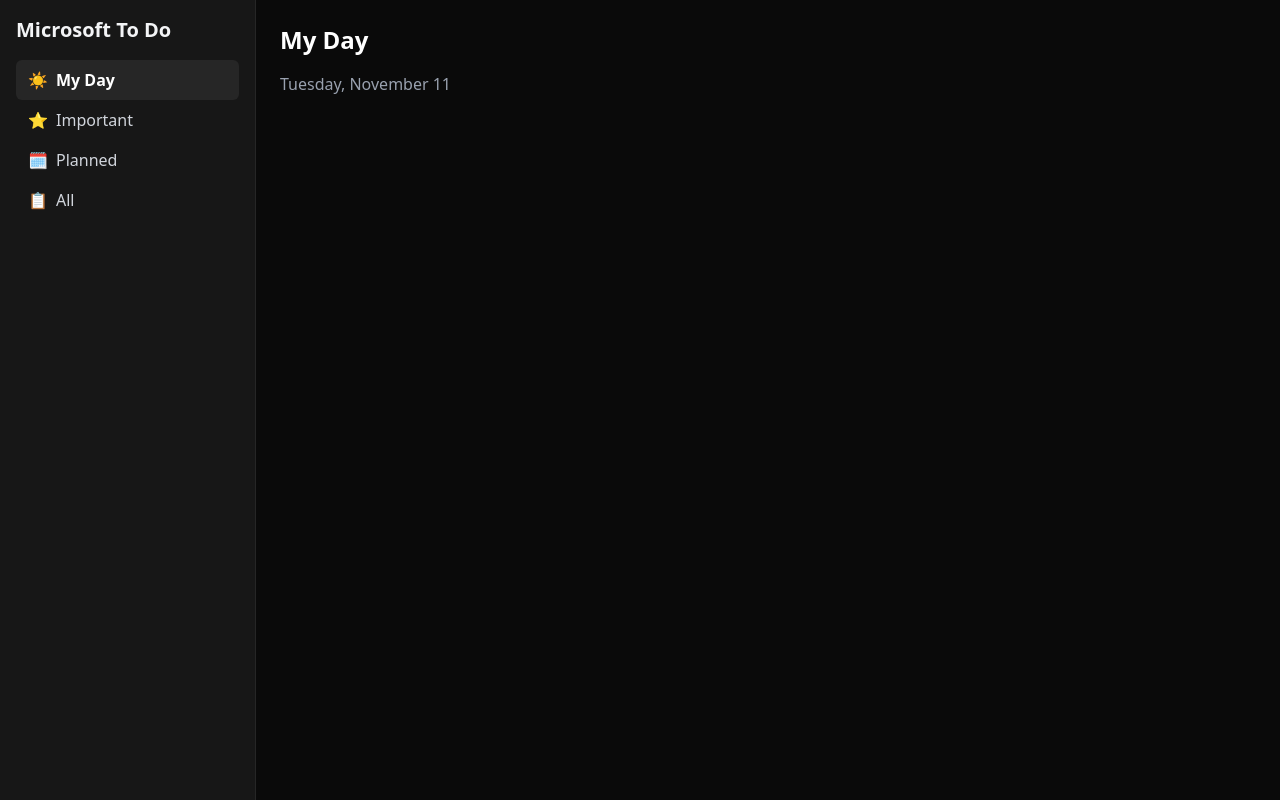
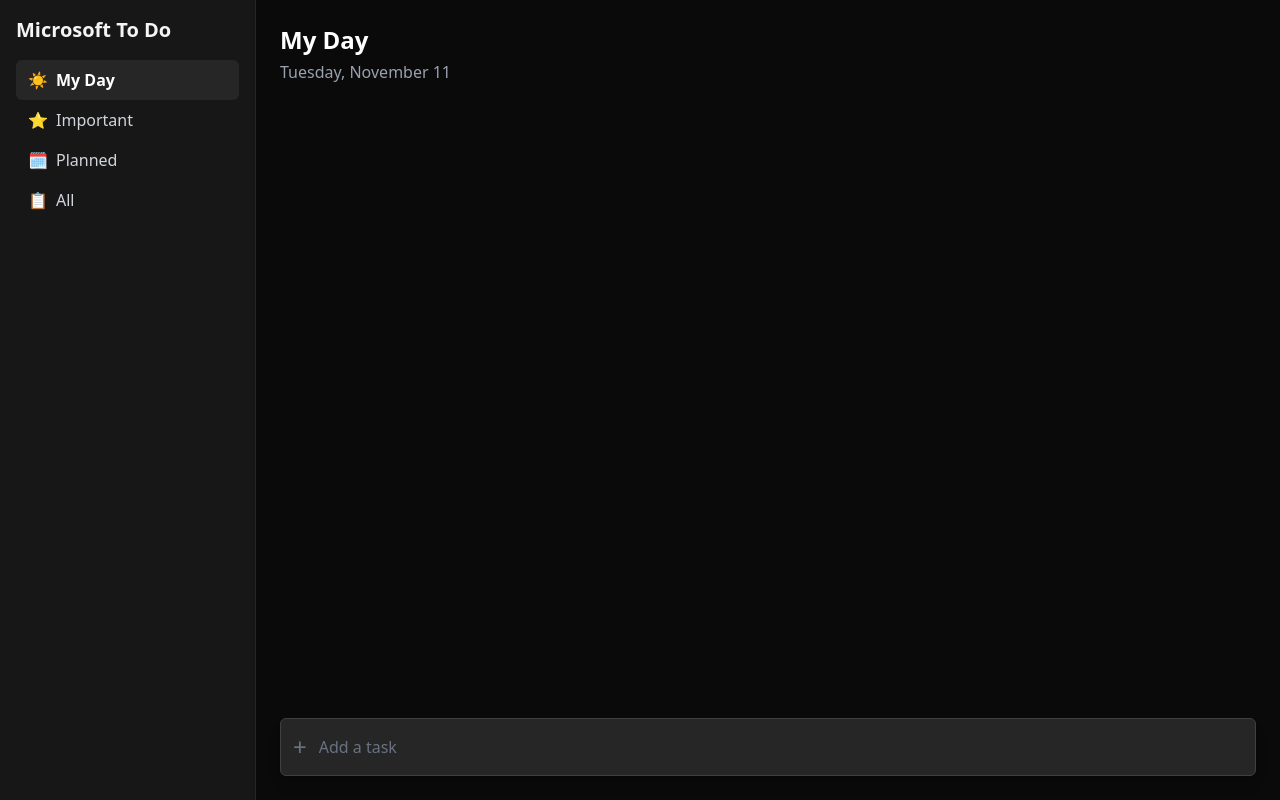
Before and after one commit to MHA2001/NextJS---Clone-Microsotf-Todo-App, a Next.js app: page / in a window 1280 px wide. Built offline with nearby package versions, Linux system fonts and the light colour scheme.

Commit message:
feat: enable task CRUD via UI and enhance TaskItem

```diff
--- a/app/page.tsx
+++ b/app/page.tsx
@@ -1,11 +1,27 @@
+"use client";
+
 import TaskList from "@/src/components/TaskList";
+import AddTaskForm from "@/src/components/AddTaskForm";
+import { useAppSelector } from "@/src/store/Provider";
+import { selectAllLists, selectSelectedListId } from "@/src/store/listSlice";
 
 export default function Page() {
+  const selectedListId = useAppSelector(selectSelectedListId);
+  const list = useAppSelector(selectAllLists).find((l) => l.id === selectedListId);
+  const listName = list ? list.name : "Unknown List";
+
+  const today = new Date();
+  const options: Intl.DateTimeFormatOptions = { weekday: "long", month: "long", day: "numeric" };
+  const dateString = today.toLocaleDateString("en-US", options);
+
   return (
-    <section>
-      <h1 className="text-2xl font-semibold mb-4">My Day</h1>
-      <p className="text-gray-400 mb-6">Tuesday, November 11</p>
-      <TaskList />
+    <section className="h-full flex flex-col">
+      <h1 className="text-2xl font-semibold mb-1">{listName}</h1>
+      <p className="text-gray-400 mb-6">{dateString}</p>
+      <div className=" flex-1 | flex flex-col justify-between gap-3">
+        <TaskList />
+        <AddTaskForm />
+      </div>
     </section>
   );
 }
--- /dev/null
+++ b/src/components/AddTaskForm.tsx
@@ -0,0 +1,50 @@
+"use client";
+
+import { useState } from "react";
+import { useAppDispatch, useAppSelector } from "../store/Provider";
+import { addTask } from "../store/taskSlice";
+import { selectSelectedListId } from "../store/listSlice";
+import { Task } from "../types/task";
+
+export default function AddTaskForm() {
+  const [title, setTitle] = useState("");
+  const dispatch = useAppDispatch();
+  const selectedListId = useAppSelector(selectSelectedListId);
+
+  function handleSubmit(e: React.FormEvent) {
+    e.preventDefault();
+    if (!title.trim()) return;
+    const newTaskPayload: Omit<Task, "id" | "createdAt" | "updatedAt"> = {
+      title: title.trim(),
+      listId: selectedListId,
+      completed: false,
+      important: false,
+      isMyDay: selectedListId === "my-day",
+    };
+
+    dispatch(addTask(newTaskPayload));
+    setTitle(""); // Clear the input field
+  }
+
+  return (
+    <form onSubmit={handleSubmit} className="">
+      <div className="flex items-center bg-neutral-800 p-3 rounded-md shadow-lg border border-neutral-700">
+        <button
+          type="submit"
+          className="text-2xl text-gray-500 hover:text-blue-500 transition-colors mr-3"
+          aria-label="Add Task"
+        >
+          +
+        </button>
+        <input
+          type="text"
+          value={title}
+          onChange={(e) => setTitle(e.target.value)}
+          placeholder="Add a task"
+          className="flex-1 bg-transparent text-white focus:outline-none placeholder-gray-500"
+          required
+        />
+      </div>
+    </form>
+  );
+}
--- a/src/components/TaskItem.tsx
+++ b/src/components/TaskItem.tsx
@@ -1,26 +1,66 @@
 "use client";
 
 import { Task } from "@/src/types/task";
+import { useAppDispatch } from "../store/Provider";
+import { toggleImportant, deleteTask, toggleCompletion } from "../store/taskSlice";
 
 type TaskItemProps = {
   task: Task;
-  onToggle: (id: string) => void;
 };
 
-export default function TaskItem({ task, onToggle }: TaskItemProps) {
+export default function TaskItem({ task }: TaskItemProps) {
+  const dispatch = useAppDispatch();
+
+  function onToggle(id: string) {
+    dispatch(toggleCompletion(id));
+  }
+
+  function handleToggleImportant(e: React.MouseEvent) {
+    e.stopPropagation();
+    dispatch(toggleImportant(task.id));
+  }
+
+  function handleDelete(e: React.MouseEvent) {
+    e.stopPropagation();
+    dispatch(deleteTask(task.id));
+  }
+
   return (
     <div
-      className="flex items-center gap-3 p-2 rounded-md hover:bg-neutral-800 cursor-pointer"
+      className="flex items-center gap-3 p-3 rounded-md hover:bg-neutral-800 cursor-pointer transition-all border border-neutral-700"
       onClick={() => onToggle(task.id)}
     >
       <input
         name="TaskCompletionInput"
         type="checkbox"
         checked={task.completed}
-        onChange={() => 0}
+        onChange={() => onToggle(task.id)}
         className="w-4 h-4 accent-blue-500 cursor-pointer"
       />
-      <span className={task.completed ? "line-through text-gray-500" : ""}>{task.title}</span>
+
+      <span className={`flex-1 ${task.completed ? "line-through text-gray-500" : "text-white"}`}>
+        {task.title}
+      </span>
+
+      <div className="flex items-center gap-3">
+        <button
+          onClick={handleToggleImportant}
+          className={`text-xl transition-colors ${
+            task.important ? "text-yellow-400" : "text-gray-600 hover:text-yellow-400"
+          }`}
+          aria-label="Toggle importance"
+        >
+          {task.important ? "⭐" : "☆"}
+        </button>
+
+        <button
+          onClick={handleDelete}
+          className="text-red-500/50 hover:text-red-500 transition-colors"
+          aria-label="Delete task"
+        >
+          ✕
+        </button>
+      </div>
     </div>
   );
 }
--- a/src/components/TaskList.tsx
+++ b/src/components/TaskList.tsx
@@ -1,21 +1,16 @@
 "use client";
 
 import TaskItem from "@/src/components/TaskItem";
-import { useAppSelector, useAppDispatch } from "../store/Provider";
-import { selectTasksForSelectedList, toggleCompletion } from "../store/taskSlice";
+import { useAppSelector } from "../store/Provider";
+import { selectTasksForSelectedList } from "../store/taskSlice";
 
 export default function TaskList() {
   const tasks = useAppSelector(selectTasksForSelectedList);
-  const dispatch = useAppDispatch();
-
-  function toggleTask(id: string) {
-    dispatch(toggleCompletion(id));
-  }
 
   return (
     <section className="mt-6 space-y-2">
       {tasks.map((task) => (
-        <TaskItem key={task.id} task={task} onToggle={toggleTask} />
+        <TaskItem key={task.id} task={task} />
       ))}
     </section>
   );
```
